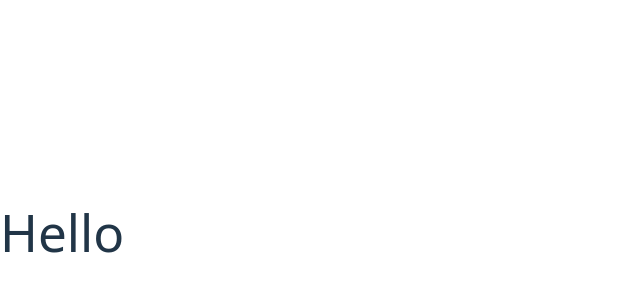
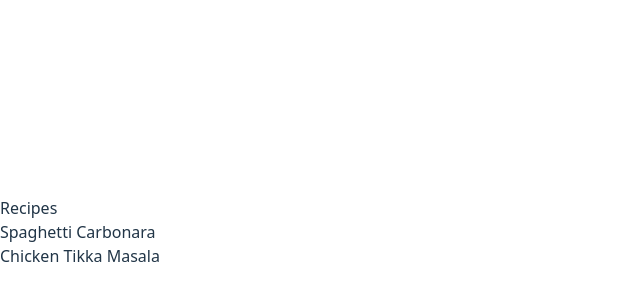
Before and after one commit to ThabangP07/alx-fe-reactjs, a React app in the folder recipe-sharing-platform/: page / in a window 1280 px wide. Shown: the part 168-468 px from the top of the page, without its empty margins (0-640 px from the left). Built offline with nearby package versions, Linux system fonts and the light colour scheme; the HTML template or start-up script is replaced by a standard one.

Commit message:
feat: implement HomePage component to display recipes

```diff
--- a/recipe-sharing-platform/src/App.jsx
+++ b/recipe-sharing-platform/src/App.jsx
@@ -1,10 +1,9 @@
 import React from 'react'
+import HomePage from './components/HomePage'
 
 function App() {
   return (
-    <div>
-      <h1>Hello</h1>
-    </div>
+    <HomePage />
   )
 }
 
--- /dev/null
+++ b/recipe-sharing-platform/src/components/HomePage.jsx
@@ -0,0 +1,25 @@
+import { useState, useEffect } from "react"
+import recipeData from '../data.json'
+
+function HomePage() {
+
+  const [recipes, setRecipes] = useState([]);
+  useEffect(() => {
+    setRecipes(recipeData);
+  }, []);
+
+  return (
+    <div>
+      <h2>Recipes</h2>
+      <ul>
+        {recipes.map((recipe) => (
+          <li key={recipe.id}>
+            {recipe.title}
+          </li>
+        ))}
+      </ul>
+    </div>
+  )
+}
+
+export default HomePage
```
